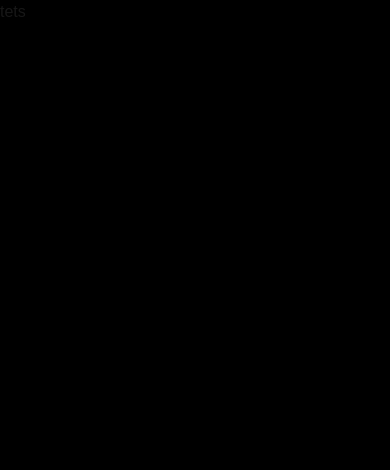
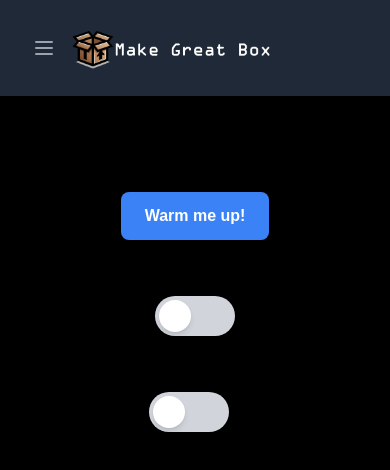
Before and after one commit to MakeGreatBox/frontend, a Next.js app: page /controls in a window 390 px wide. Shown: the top 470 px of the page. Built offline with nearby package versions, Linux system fonts and the light colour scheme.

Commit message:
Responsive controls added

```diff
--- a/app/about_us/page.tsx
+++ b/app/about_us/page.tsx
@@ -59,7 +59,7 @@ const Page: React.FC = () => {
                 ))}
             </div>
 
-            <div className="flex flex-col justify-end text-center">
+            <div className="flex flex-col justify-end text-center mt-8">
                 <p className="text-black">We’re excited to share our project. Feel free to take a look!</p>
                 <a href="https://github.com/MakeGreatBox" className="text-center text-blue-600">Check out in GitHub!</a>
             </div>
--- a/app/controls/page.tsx
+++ b/app/controls/page.tsx
@@ -1,5 +1,40 @@
-export default function drttingd(){
-    return(
-        <h1>tets</h1>
-    )
+"use client";
+import Navbar from "@/components/Navbar/Navbar";
+import SlideButton from "@/components/slideButton/slideButton";
+import ClickButton from "@/components/clickButton/clickButton";
+
+export default function Controls() {
+  const handleClick = () => {
+    alert("Button clicked!");
+  };
+
+  return (
+    <div>
+      <Navbar />
+      <div className="flex justify-center items-center mt-20 md:mt-32">
+        <div className="flex flex-wrap justify-center items-center gap-6 text-center">
+          {/* Click Button */}
+          <div className="flex flex-col items-center p-4 md:p-6 rounded-lg shadow-md w-full sm:w-auto text-center">
+            <ClickButton label="Warm me up!" onClick={handleClick} />
+          </div>
+          {/* SlideButton: Off/On */}
+          <div className="flex flex-col items-center p-4 md:p-6 rounded-lg shadow-md w-full sm:w-auto text-center">
+            <div className="flex items-center">
+              <span className="text-black mr-4">Off</span>
+              <SlideButton />
+              <span className="text-black ml-4">On</span>
+            </div>
+          </div>
+          {/* SlideButton: Forwards/Backwards */}
+          <div className="flex flex-col items-center p-4 md:p-6 rounded-lg shadow-md w-full sm:w-auto text-center">
+            <div className="flex items-center">
+              <span className="text-black mr-4">Forwards</span>
+              <SlideButton />
+              <span className="text-black ml-4">Backwards</span>
+            </div>
+          </div>
+        </div>
+      </div>
+    </div>
+  );
 }
--- /dev/null
+++ b/components/clickButton/clickButton.tsx
@@ -0,0 +1,21 @@
+// components/ClickButton.tsx
+"use client"; // Required for client-side interactivity
+import React from "react";
+
+type ClickButtonProps = {
+  label: string;
+  onClick: () => void;
+};
+
+const ClickButton: React.FC<ClickButtonProps> = ({ label, onClick }) => {
+  return (
+    <button
+      onClick={onClick}
+      className="px-6 py-3 bg-blue-500 text-white font-semibold rounded-lg shadow-md hover:bg-blue-600 focus:outline-none focus:ring-2 focus:ring-blue-400 focus:ring-offset-2 transition-colors"
+    >
+      {label}
+    </button>
+  );
+};
+
+export default ClickButton;
--- /dev/null
+++ b/components/slideButton/slideButton.tsx
@@ -0,0 +1,28 @@
+// components/SlideButton.tsx
+"use client"; // Enables client-side interactivity
+import React, { useState } from "react";
+
+const SlideButton: React.FC = () => {
+  const [isOn, setIsOn] = useState(false);
+
+  const toggleButton = () => {
+    setIsOn((prev) => !prev);
+  };
+
+  return (
+    <div
+      className={`w-20 h-10 flex items-center px-1 rounded-full cursor-pointer transition-colors ${
+        isOn ? "bg-green-500" : "bg-gray-300"
+      }`}
+      onClick={toggleButton}
+    >
+      <div
+        className={`w-8 h-8 bg-white rounded-full shadow-md transform transition-transform ${
+          isOn ? "translate-x-10" : ""
+        }`}
+      />
+    </div>
+  );
+};
+
+export default SlideButton;
```
